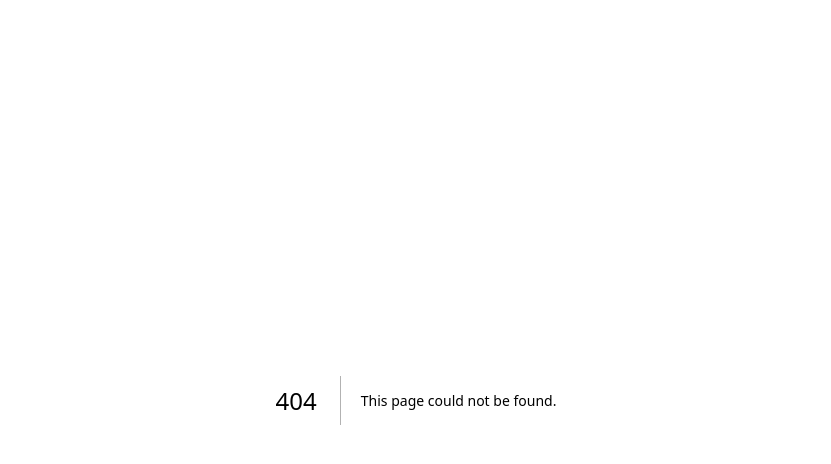
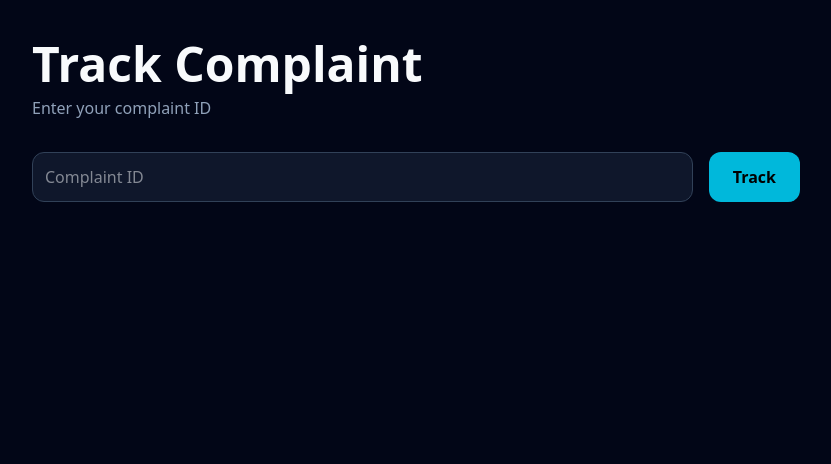
Before and after one commit to VishwaJeet-Nande/UrbanMind-X, a Next.js app in the folder frontend/: page /track in a window 1280 px wide. Before the commit this address had no page. Shown: the top 464 px of the page, without its empty margins (224-1055 px from the left). Built offline with nearby package versions, Linux system fonts and the light colour scheme; no server answers.

Commit message:
Sprint 3A completed - citizen complaint tracking portal

```diff
--- a/frontend/app/complaints/page.tsx
+++ b/frontend/app/complaints/page.tsx
@@ -23,6 +23,11 @@ export default function ComplaintsPage() {
     null
   );
 
+  console.log(
+    "CURRENT SELECTED:",
+    selectedComplaint
+  );
+
   return (
     <AuthGuard>
       <main className="flex min-h-screen">
@@ -46,9 +51,16 @@ export default function ComplaintsPage() {
               <div className="col-span-2">
                 <ComplaintTable
                   complaints={data}
-                  onSelect={
-                    setSelectedComplaint
-                  }
+                  onSelect={(complaint) => {
+                    console.log(
+                      "SELECTED:",
+                      complaint
+                    );
+
+                    setSelectedComplaint(
+                      complaint
+                    );
+                  }}
                 />
               </div>
 
--- /dev/null
+++ b/frontend/app/track/page.tsx
@@ -0,0 +1,113 @@
+"use client";
+
+import { useState } from "react";
+
+import {
+  getComplaintById,
+} from "@/services/complaint";
+
+import { Complaint } from "@/types/complaint";
+
+export default function TrackPage() {
+  const [id, setId] =
+    useState("");
+
+  const [loading, setLoading] =
+    useState(false);
+
+  const [complaint, setComplaint] =
+    useState<Complaint | null>(
+      null
+    );
+
+  async function handleTrack() {
+    try {
+      setLoading(true);
+
+      const result =
+        await getComplaintById(id);
+
+      setComplaint(result);
+    } catch (error) {
+      console.error(error);
+
+      alert(
+        "Complaint not found"
+      );
+    } finally {
+      setLoading(false);
+    }
+  }
+
+  return (
+    <main className="min-h-screen p-10">
+      <div className="max-w-3xl mx-auto">
+        <h1 className="text-5xl font-bold">
+          Track Complaint
+        </h1>
+
+        <p className="text-slate-400 mt-2">
+          Enter your complaint ID
+        </p>
+
+        <div className="flex gap-4 mt-8">
+          <input
+            value={id}
+            onChange={(e) =>
+              setId(e.target.value)
+            }
+            placeholder="Complaint ID"
+            className="flex-1 p-3 rounded-xl bg-slate-900 border border-slate-700"
+          />
+
+          <button
+            onClick={handleTrack}
+            disabled={loading}
+            className="bg-cyan-500 hover:bg-cyan-400 text-black font-bold px-6 rounded-xl"
+          >
+            {loading
+              ? "Searching..."
+              : "Track"}
+          </button>
+        </div>
+
+        {complaint && (
+          <div className="glass p-6 rounded-2xl mt-10">
+            <h2 className="text-3xl font-bold">
+              {complaint.title}
+            </h2>
+
+            <div className="space-y-3 mt-5">
+              <p>
+                <strong>ID:</strong>{" "}
+                {complaint.id}
+              </p>
+
+              <p>
+                <strong>Status:</strong>{" "}
+                {complaint.status}
+              </p>
+
+              <p>
+                <strong>Priority:</strong>{" "}
+                {complaint.priority}
+              </p>
+
+              <p>
+                <strong>Department:</strong>{" "}
+                {
+                  complaint.recommended_department
+                }
+              </p>
+
+              <p>
+                <strong>Ward:</strong>{" "}
+                {complaint.ward_name}
+              </p>
+            </div>
+          </div>
+        )}
+      </div>
+    </main>
+  );
+}
--- a/frontend/components/complaints/ComplaintDetails.tsx
+++ b/frontend/components/complaints/ComplaintDetails.tsx
@@ -3,7 +3,10 @@
 import { useEffect, useState } from "react";
 
 import { Complaint } from "@/types/complaint";
-import { updateComplaintStatus } from "@/services/complaint";
+
+import {
+  updateComplaintStatus,
+} from "@/services/complaint";
 
 interface Props {
   complaint: Complaint | null;
--- a/frontend/services/complaint.ts
+++ b/frontend/services/complaint.ts
@@ -26,6 +26,16 @@ export async function getComplaints(): Promise<
   return response.data;
 }
 
+export async function getComplaintById(
+  complaintId: string
+): Promise<Complaint> {
+  const response = await api.get(
+    `/api/v1/complaints/${complaintId}`
+  );
+
+  return response.data;
+}
+
 export async function updateComplaintStatus(
   complaintId: string,
   status: string
```
Also changed, not shown: frontend/types/complaint.ts (+8 -0 lines).
